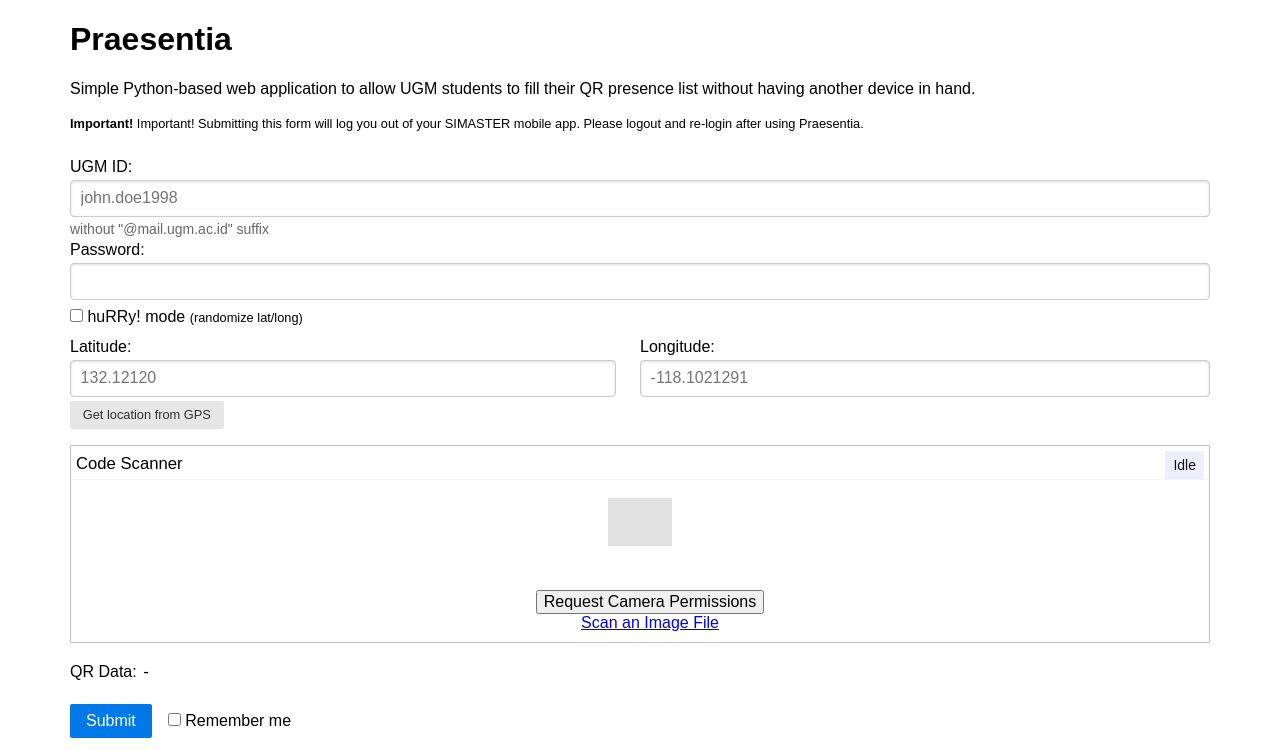
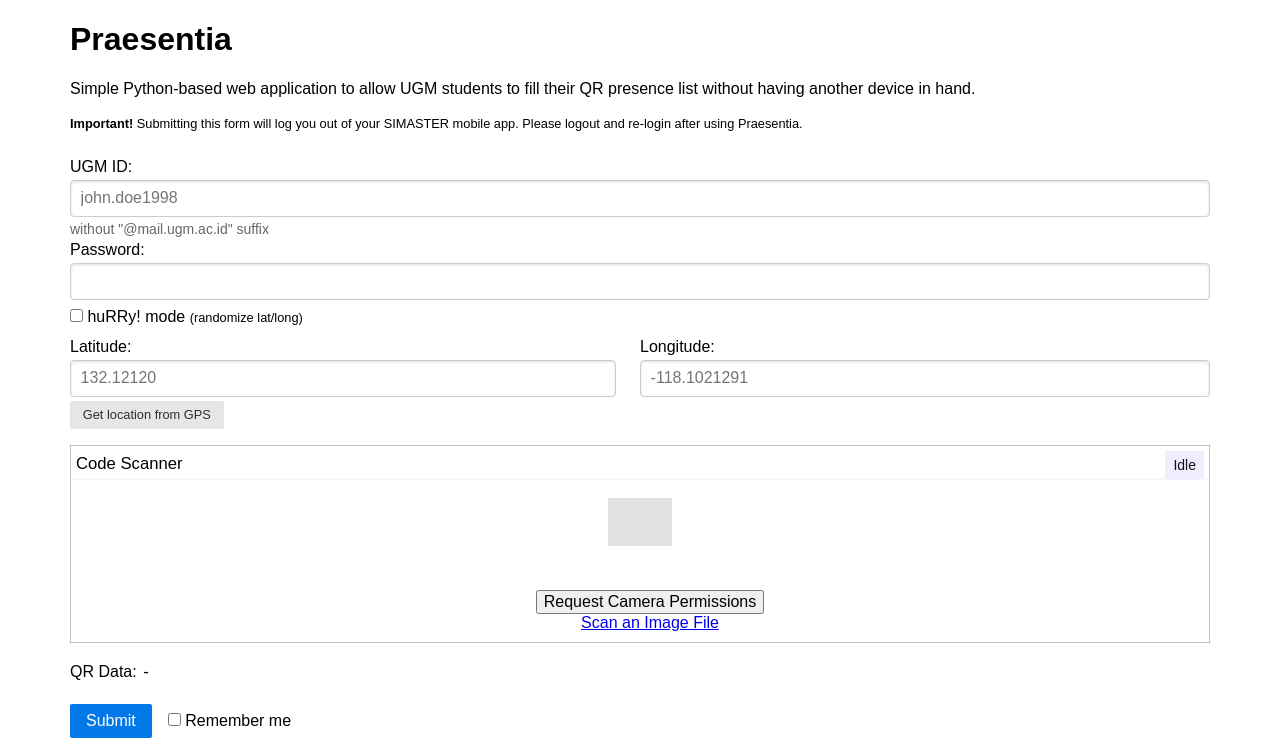
Before and after one commit to lc-at/praesentia, a Flask app: page / in a window 1280 px wide. Shown: the top 750 px of the page. Run offline with Flask 2, Linux system fonts and the light colour scheme; some libraries are stand-ins or nearby versions; grey boxes are pictures that could not be loaded.

Commit message:
Cosmetic

```diff
--- a/praesentia/templates/home.html
+++ b/praesentia/templates/home.html
@@ -17,7 +17,7 @@
         <p>Simple Python-based web application to allow UGM students to fill their
             QR presence list without having another device in hand.</p>
         <p>
-            <small><strong>Important!</strong> Important! Submitting this form will log you out of your SIMASTER mobile
+            <small><strong>Important!</strong> Submitting this form will log you out of your SIMASTER mobile
                 app. Please logout and re-login after using Praesentia.</small>
         <form class="pure-form pure-form-stacked">
             <fieldset>
```
